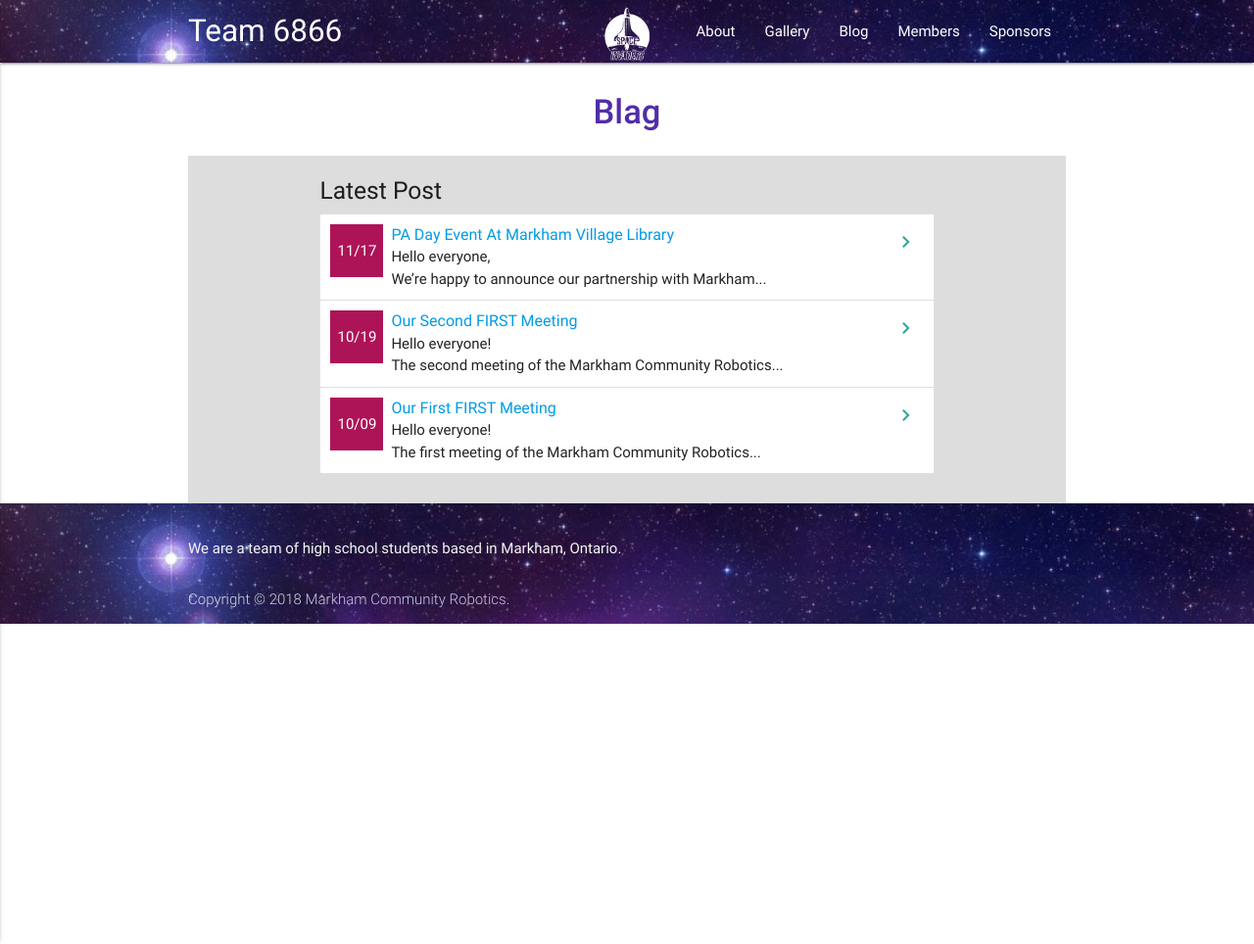
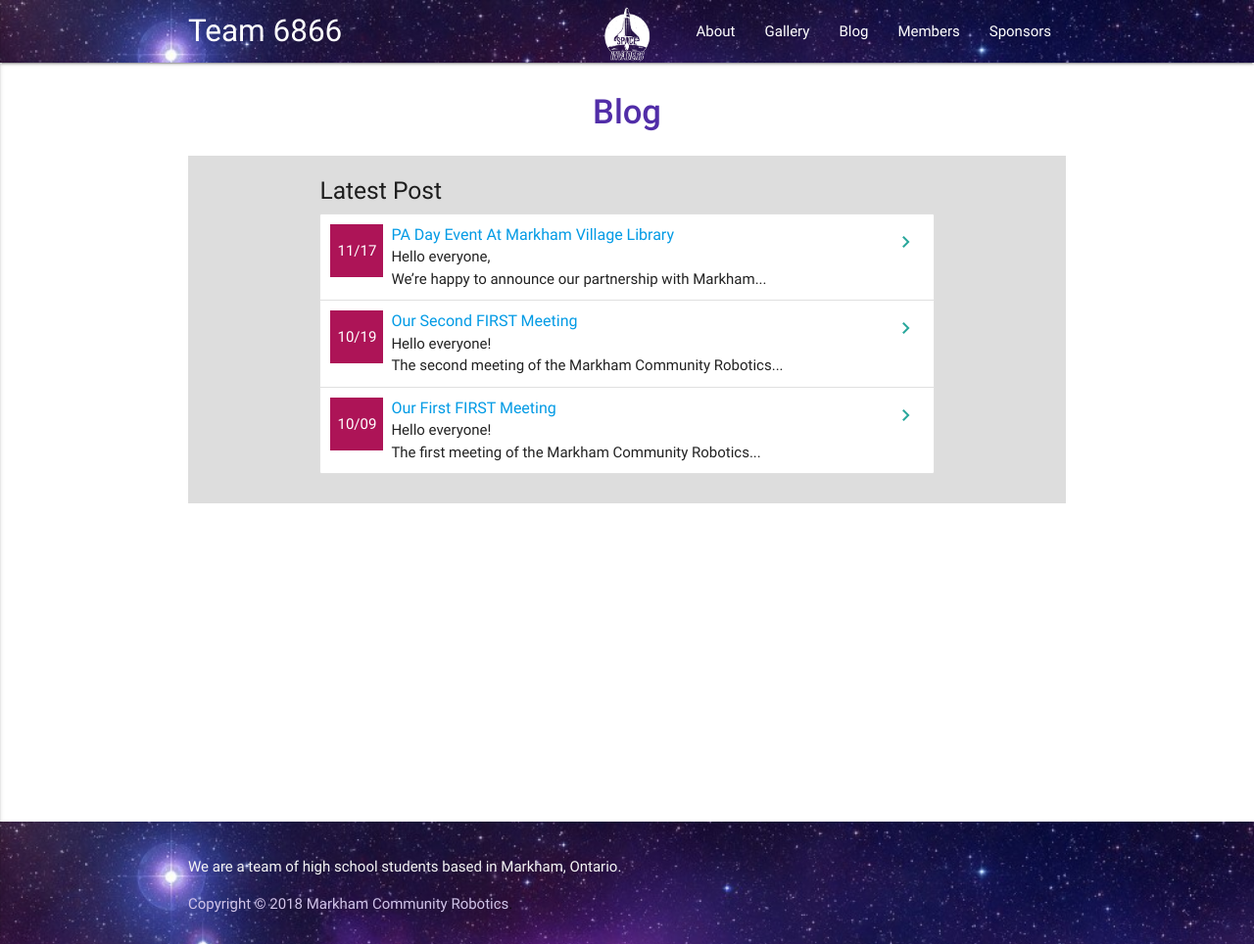
Before and after one commit to Velociraptors-in-Space/website, a Jekyll site: the page built from blog.html, in a window 1280 px wide. Shown: the whole page at 98% size. Built offline with Jekyll 4.4.1, drawn with Linux system fonts in a browser that asks for light colours; before the commit the page ends 900 px from its top, so only the background shows below that.

Commit message:
fix footer and add blog

```diff
--- a/_includes/footer.html
+++ b/_includes/footer.html
@@ -1,10 +1,10 @@
-<footer class="page-footer deep-purple">
+<footer class="footer">
   <div class="container">
       <p class="grey-text text-lighten-4">We are a team of high school students based in Markham, Ontario.</p>
   </div>
   <div class="footer-copyright">
     <div class="container">
-        Copyright © 2018 <a href="/" class="deep-purple-text text-lighten-4">Markham Community Robotics</a>.
+        <a class="deep-purple-text text-lighten-4">Copyright © 2018 </a><a href="/" class="deep-purple-text text-lighten-4">Markham Community Robotics</a>.
     </div>
   </div>
 </footer>
--- a/_layouts/default.html
+++ b/_layouts/default.html
@@ -1,13 +1,12 @@
 <!DOCTYPE html>
 <html lang="{{ page.lang | default: site.lang | default: "en" }}">
-<link rel="icon"
-      type="image/png"
-      href="/assets/icon.png">
+<link rel="icon" type="image/png" href="/assets/icon.png">
 
 {% include head.html %}
 
 <body>
-
+  <div id="wrap">
+  <div id="main">
   <!-- Google Tag Manager (noscript) -->
   <noscript><iframe src="https://www.googletagmanager.com/ns.html?id=GTM-W73M3XG" height="0" width="0" style="display:none;visibility:hidden"></iframe></noscript>
   <!-- End Google Tag Manager (noscript) -->
@@ -16,10 +15,11 @@
     {{ content }}
   </main>
 
-  {% include footer.html %}
+
 
   {% include script.html %}
-
+</div>
+</div>
 </body>
-
+{% include footer.html %}
 </html>
--- a/_sass/main.scss
+++ b/_sass/main.scss
@@ -1,4 +1,12 @@
 @charset "utf-8";
+
+html, body {
+    height: 100%;
+  }
+
+#wrap {
+  min-height: 100%;
+}
 
 h1, h2, h3, h4, h5, h6 {
     -webkit-font-smoothing: antialiased;
@@ -71,9 +79,20 @@ nav {
     background-repeat: no-repeat;
     background-size: 100%;
 }
+#main {
+    overflow:auto;
+    padding-bottom:150px; /* this needs to be bigger than footer height*/
+  }
 
 footer {
     background-image: url('galaxy.jpg');
     background-repeat: no-repeat;
     background-size: 100%;
+    width: 100%;
+
+    position: relative;
+    margin-top: -125px;  /*negative value of footer height, change so it includes the header, so it is -125-header height*/
+    height: 125px;
+    clear:both;
+    padding-top:20px;
 }
--- a/blog.html
+++ b/blog.html
@@ -1,6 +1,6 @@
 ---
 layout: page
-title: Blag
+title: Blog
 permalink: /blog/
 ---
 
```
